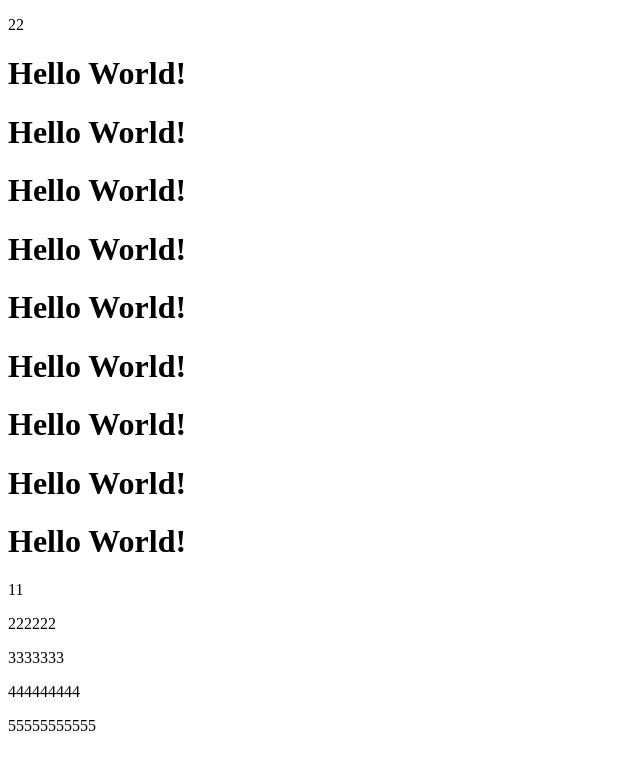
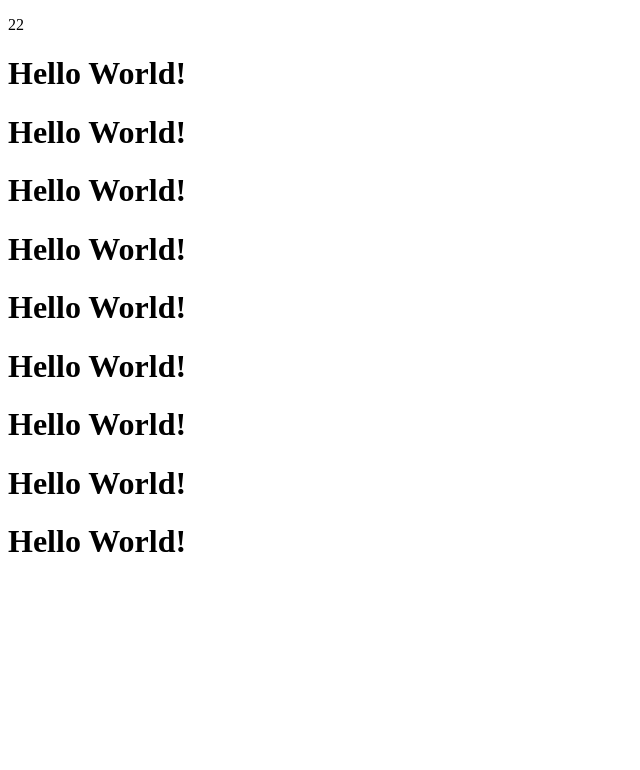
Before and after one commit to Argam11/test, a plain HTML site: page index.html in a window 1280 px wide. Shown: the whole page, without its empty margins (0-640 px from the left). Drawn offline with Linux system fonts and the light colour scheme.

Commit message:
remove redundant codes 11

```diff
--- a/index.html
+++ b/index.html
@@ -17,10 +17,5 @@
     <h1>Hello World!</h1>
     <h1>Hello World!</h1>
     <h1>Hello World!</h1>
-    <p>11</p>
-    <p>222222</p>
-    <p>3333333</p>
-    <p>444444444</p>
-    <p>55555555555</p>
   </body>
 </html>
```
